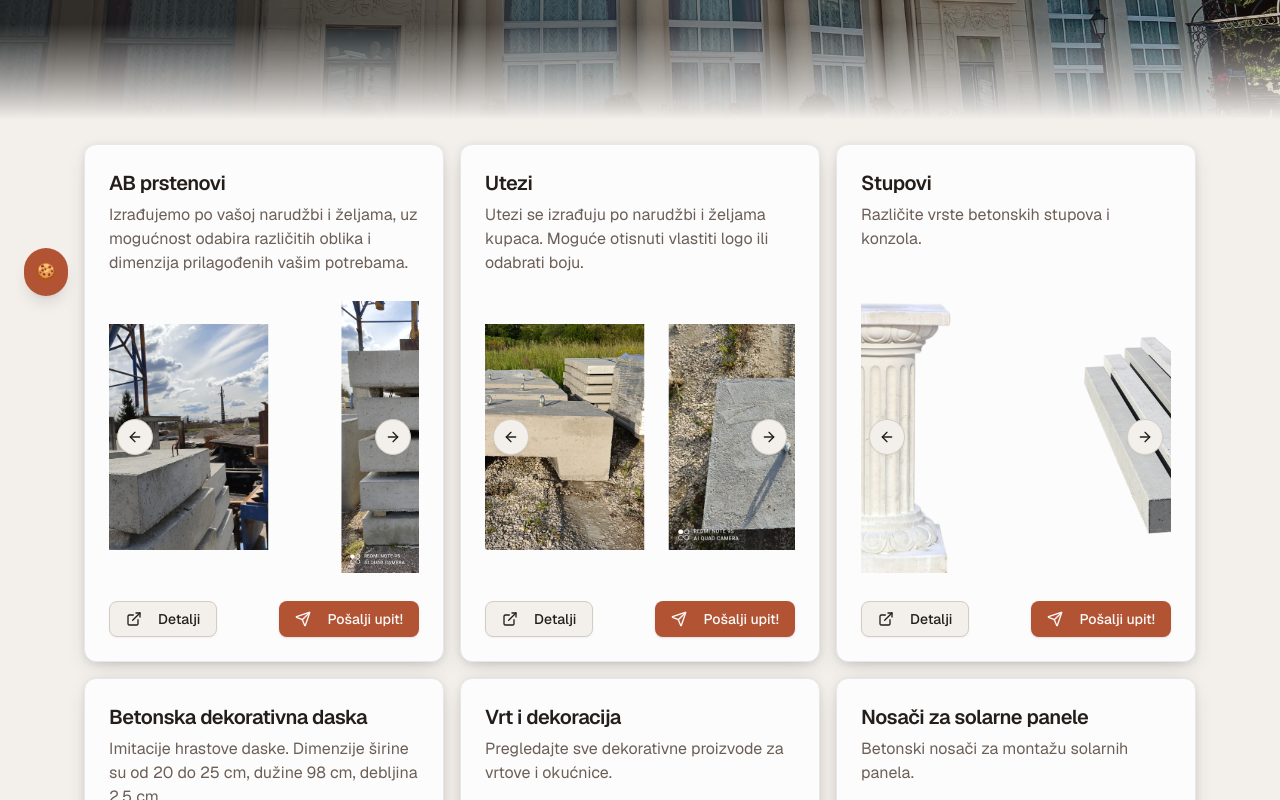
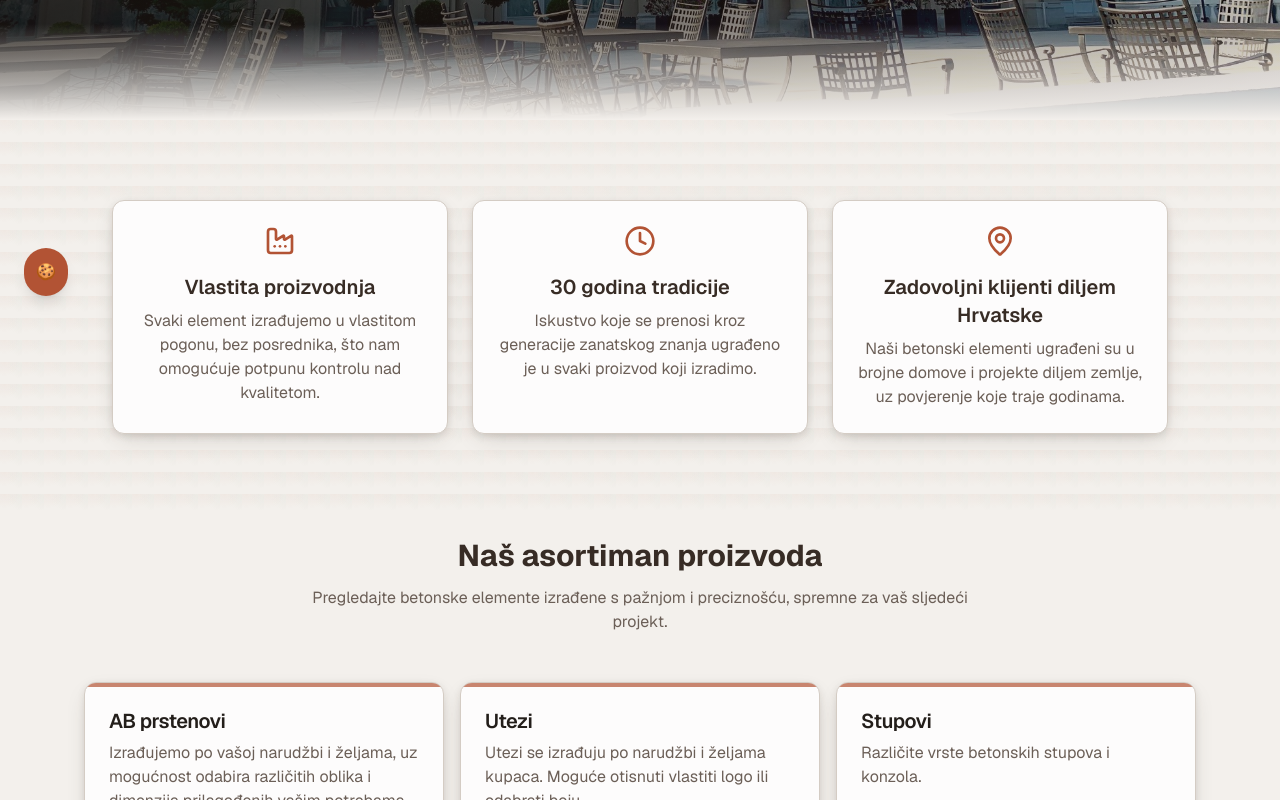
Before and after one commit to MarioZitko/vekom, a Next.js app: page / in a window 1280 px wide. Shown: the part 480-1280 px from the top of the page. Built offline with nearby package versions, Linux system fonts and the light colour scheme.

Commit message:
New images and main page revamp

```diff
--- a/package.json
+++ b/package.json
@@ -26,6 +26,7 @@
     "embla-carousel-autoplay": "^8.5.2",
     "embla-carousel-class-names": "^8.5.2",
     "embla-carousel-react": "^8.5.2",
+    "framer-motion": "^12.42.2",
     "lucide-react": "^0.475.0",
     "next": "^16.1.1",
     "next-sitemap": "^4.2.3",
--- a/src/app/o-nama/page.tsx
+++ b/src/app/o-nama/page.tsx
@@ -30,13 +30,13 @@ export default async function AboutPage() {
   return (
     <>
       <Hero
-        imageSrc="/images/about/cvjetnjak.jpeg"
+        imageSrc="/images/about/heroAbout.jpeg"
         imageAlt="Proizvodnja Vekom"
         heading="30 godina preciznosti u svakom elementu"
         subheading="Obiteljska tvrtka posvećena kvaliteti, a ne masovnoj proizvodnji — upoznajte priču iza svakog betonskog elementa koji izradimo."
         ctas={[{ href: '/proizvodi', label: 'Pogledaj proizvode', variant: 'primary' }]}
         heightClass="min-h-[60vh]"
-        offsetForHeader
+        objectPosition="center 80%"
       />
 
       <main className="flex flex-col items-center">
@@ -60,7 +60,7 @@ export default async function AboutPage() {
                   alt="Povijest tvrtke"
                   width={600}
                   height={400}
-                  className="rounded-lg object-cover shadow-soft-lg"
+                  className="rounded-lg object-cover "
                 />
               </div>
             </div>
--- a/src/app/page.tsx
+++ b/src/app/page.tsx
@@ -1,5 +1,7 @@
 import { CardWithCarousel } from '@/components/custom/CardWithCarousel';
 import { Hero } from '@/components/custom/Hero';
+import { TrustStrip } from '@/components/custom/TrustStrip';
+import { Reveal } from '@/components/custom/Reveal';
 import { parseData } from '@/lib/parseData';
 import type { Metadata } from 'next';
 
@@ -14,7 +16,17 @@ export default async function Home() {
   return (
     <>
       <Hero />
+      <TrustStrip />
       <main className="flex flex-col items-center justify-center p-6 md:px-12">
+        <Reveal className="text-center max-w-2xl mb-8 md:mb-12">
+          <h2 className="text-3xl font-bold text-secondary-foreground mb-3">
+            Naš asortiman proizvoda
+          </h2>
+          <p className="text-muted-foreground">
+            Pregledajte betonske elemente izrađene s pažnjom i preciznošću, spremne za vaš
+            sljedeći projekt.
+          </p>
+        </Reveal>
         <CardWithCarousel cards={cards} />
       </main>
     </>
--- a/src/components/custom/CardWithCarousel.tsx
+++ b/src/components/custom/CardWithCarousel.tsx
@@ -1,7 +1,7 @@
 'use client';
 
 import Link from 'next/link';
-import { useState, useEffect } from 'react';
+import { motion, useReducedMotion } from 'framer-motion';
 import {
   Card,
   CardContent,
@@ -23,28 +23,24 @@ import { ExternalLink } from 'lucide-react';
 import { CardWithCarouselProps } from './types';
 import { ContactDialog } from './ContactDialog';
 import Image from 'next/image';
+import { getMotionVariants } from '@/lib/motion';
 
 export function CardWithCarousel({ cards }: CardWithCarouselProps) {
-  const [windowWidth, setWindowWidth] = useState<number>(0);
-
-  useEffect(() => {
-    const updateWidth = () => setWindowWidth(window.innerWidth);
-    updateWidth();
-    window.addEventListener('resize', updateWidth);
-    return () => window.removeEventListener('resize', updateWidth);
-  }, []);
+  const prefersReducedMotion = useReducedMotion();
+  const { container, item } = getMotionVariants(prefersReducedMotion);
 
   return (
-    <div
-      className={`grid gap-4 ${
-        windowWidth < 640 ? 'grid-cols-1' : windowWidth < 1024 ? 'grid-cols-2' : 'grid-cols-3'
-      } place-items-center`}
+    <motion.div
+      className="grid gap-4 grid-cols-1 sm:grid-cols-2 lg:grid-cols-3 place-items-center"
+      variants={container}
+      initial="hidden"
+      whileInView="visible"
+      viewport={{ once: true, amount: 0.1 }}
     >
       {cards.map((card, index) => (
-        <Card
-          key={index}
-          className="w-full max-w-[320px] sm:max-w-[360px] flex flex-col shadow-soft hover:shadow-soft-lg transition-shadow"
-        >
+        <motion.div key={index} variants={item} className="w-full max-w-[320px] sm:max-w-[360px]">
+          <Card className="relative overflow-hidden flex flex-col border border-border shadow-soft transition-all duration-300 hover:-translate-y-1 hover:shadow-soft-lg hover:border-primary/30">
+            <div className="absolute inset-x-0 top-0 h-1 bg-primary/70" />
             <CardHeader>
               <CardTitle className="text-lg sm:text-xl">{card.title}</CardTitle>
               <CardDescription className="text-sm sm:text-base h-[70px] overflow-hidden">
@@ -114,7 +110,8 @@ export function CardWithCarousel({ cards }: CardWithCarouselProps) {
               <ContactDialog productName={card.title} />
             </CardFooter>
           </Card>
+        </motion.div>
       ))}
-    </div>
+    </motion.div>
   );
 }
--- a/src/components/custom/Header.tsx
+++ b/src/components/custom/Header.tsx
@@ -23,12 +23,14 @@ const navLinkClass = cn(
   'bg-transparent hover:bg-primary/10 hover:text-primary data-[state=open]:bg-primary/10 data-[state=open]:text-primary focus:bg-primary/10 focus:text-primary',
 );
 
+const TRANSPARENT_HEADER_ROUTES = ['/', '/o-nama'];
+
 export function Header({ categories }: HeaderProps) {
   const [isMobileMenuOpen, setMobileMenuOpen] = React.useState(false);
   const [isScrolled, setIsScrolled] = React.useState(false);
   const pathname = usePathname();
-  const isHome = pathname === '/';
-  const isTransparent = isHome && !isScrolled;
+  const isHeroRoute = pathname !== null && TRANSPARENT_HEADER_ROUTES.includes(pathname);
+  const isTransparent = isHeroRoute && !isScrolled;
 
   React.useEffect(() => {
     const onScroll = () => setIsScrolled(window.scrollY > 16);
@@ -60,15 +62,14 @@ export function Header({ categories }: HeaderProps) {
               href="/"
               className={cn(
                 'transition',
-                isTransparent ? 'text-white hover:text-white/80' : 'text-primary hover:text-primary/80',
+                isTransparent
+                  ? 'text-white hover:text-white/80'
+                  : 'text-primary hover:text-primary/80',
               )}
             >
               VEKOM
               <p
-                className={cn(
-                  'text-sm',
-                  isTransparent ? 'text-white/70' : 'text-muted-foreground',
-                )}
+                className={cn('text-sm', isTransparent ? 'text-white/70' : 'text-muted-foreground')}
               >
                 Proizvodnja građevinskih elemenata
               </p>
@@ -134,7 +135,12 @@ export function Header({ categories }: HeaderProps) {
                 <NavigationMenuLink asChild>
                   <Link
                     href="/"
-                    className={cn(navLinkClass, isTransparent ? 'text-white hover:bg-white/10 hover:text-white' : 'text-primary')}
+                    className={cn(
+                      navLinkClass,
+                      isTransparent
+                        ? 'text-white hover:bg-white/10 hover:text-white'
+                        : 'text-primary',
+                    )}
                   >
                     Početna
                   </Link>
@@ -144,7 +150,13 @@ export function Header({ categories }: HeaderProps) {
               {/* Proizvodi opens /proizvodi & has dropdown */}
               <NavigationMenuItem>
                 <NavigationMenuTrigger
-                  className={cn(navLinkClass, isTransparent ? 'text-white hover:bg-white/10 hover:text-white data-[state=open]:bg-white/10 data-[state=open]:text-white' : 'text-primary')}
+                  className={cn(
+                    navLinkClass,
+                    isTransparent
+                      ? 'text-white hover:bg-white/10 hover:text-white data-[state=open]:bg-white/10 data-[state=open]:text-white'
+                      : 'text-primary',
+                  )}
+                  onClick={() => (window.location.href = '/proizvodi')}
                 >
                   Proizvodi
                 </NavigationMenuTrigger>
@@ -168,7 +180,12 @@ export function Header({ categories }: HeaderProps) {
                 <NavigationMenuLink asChild>
                   <Link
                     href="/o-nama"
-                    className={cn(navLinkClass, isTransparent ? 'text-white hover:bg-white/10 hover:text-white' : 'text-primary')}
+                    className={cn(
+                      navLinkClass,
+                      isTransparent
+                        ? 'text-white hover:bg-white/10 hover:text-white'
+                        : 'text-primary',
+                    )}
                   >
                     O nama
                   </Link>
@@ -179,7 +196,12 @@ export function Header({ categories }: HeaderProps) {
                 <NavigationMenuLink asChild>
                   <Link
                     href="/kontakt"
-                    className={cn(navLinkClass, isTransparent ? 'text-white hover:bg-white/10 hover:text-white' : 'text-primary')}
+                    className={cn(
+                      navLinkClass,
+                      isTransparent
+                        ? 'text-white hover:bg-white/10 hover:text-white'
+                        : 'text-primary',
+                    )}
                   >
                     Kontakt | Kako do nas
                   </Link>
@@ -194,7 +216,10 @@ export function Header({ categories }: HeaderProps) {
 
         {/* Mobile Menu Button */}
         <button
-          className={cn('lg:hidden focus:outline-none', isTransparent ? 'text-white' : 'text-primary')}
+          className={cn(
+            'lg:hidden focus:outline-none',
+            isTransparent ? 'text-white' : 'text-primary',
+          )}
           onClick={() => setMobileMenuOpen(!isMobileMenuOpen)}
         >
           {isMobileMenuOpen ? <X className="w-6 h-6" /> : <Menu className="w-6 h-6" />}
--- a/src/components/custom/Hero.tsx
+++ b/src/components/custom/Hero.tsx
@@ -15,6 +15,7 @@ interface HeroProps {
   ctas?: HeroCta[];
   heightClass?: string;
   offsetForHeader?: boolean;
+  objectPosition?: string;
 }
 
 const defaultCtas: HeroCta[] = [
@@ -30,6 +31,7 @@ export function Hero({
   ctas = defaultCtas,
   heightClass = 'h-[75vh]',
   offsetForHeader = false,
+  objectPosition = 'center',
 }: HeroProps) {
   return (
     <section
@@ -38,7 +40,14 @@ export function Hero({
     >
       {/* Background Image */}
       <div className="absolute inset-0 w-full h-full">
-        <Image src={imageSrc} alt={imageAlt} fill className="object-cover object-top" priority />
+        <Image
+          src={imageSrc}
+          alt={imageAlt}
+          fill
+          className="object-cover"
+          style={{ objectPosition }}
+          priority
+        />{' '}
         {/* Warm Overlay for Better Readability */}
         <div className="absolute inset-0 bg-gradient-to-t from-[hsl(25,20%,8%)]/90 via-[hsl(20,25%,10%)]/75 to-[hsl(15,30%,15%)]/50 md:bg-gradient-to-r md:from-[hsl(25,20%,8%)]/85 md:via-[hsl(20,25%,10%)]/60 md:to-[hsl(15,30%,15%)]/30"></div>
         {/* Bottom fade into page background */}
--- /dev/null
+++ b/src/components/custom/TrustStrip.tsx
@@ -0,0 +1,58 @@
+'use client';
+
+import { motion, useReducedMotion } from 'framer-motion';
+import { Factory, Clock, MapPin } from 'lucide-react';
+import { Card, CardContent } from '@/components/ui/card';
+import { getMotionVariants } from '@/lib/motion';
+
+const items = [
+  {
+    icon: Factory,
+    title: 'Vlastita proizvodnja',
+    description:
+      'Svaki element izrađujemo u vlastitom pogonu, bez posrednika, što nam omogućuje potpunu kontrolu nad kvalitetom.',
+  },
+  {
+    icon: Clock,
+    title: '30 godina tradicije',
+    description:
+      'Iskustvo koje se prenosi kroz generacije zanatskog znanja ugrađeno je u svaki proizvod koji izradimo.',
+  },
+  {
+    icon: MapPin,
+    title: 'Zadovoljni klijenti diljem Hrvatske',
+    description:
+      'Naši betonski elementi ugrađeni su u brojne domove i projekte diljem zemlje, uz povjerenje koje traje godinama.',
+  },
+];
+
+export function TrustStrip() {
+  const prefersReducedMotion = useReducedMotion();
+  const { container, item } = getMotionVariants(prefersReducedMotion);
+
+  return (
+    <section className="w-full py-16 md:py-20 bg-brand-wash bg-dot-grid">
+      <motion.div
+        className="container mx-auto px-6 lg:px-12 max-w-6xl grid gap-6 sm:grid-cols-3"
+        variants={container}
+        initial="hidden"
+        whileInView="visible"
+        viewport={{ once: true, amount: 0.2 }}
+      >
+        {items.map((value) => (
+          <motion.div key={value.title} variants={item}>
+            <Card className="h-full border-border shadow-soft">
+              <CardContent className="pt-6 text-center">
+                <value.icon className="w-8 h-8 mx-auto text-primary mb-4" />
+                <h3 className="text-xl font-semibold text-secondary-foreground mb-2">
+                  {value.title}
+                </h3>
+                <p className="text-muted-foreground">{value.description}</p>
+              </CardContent>
+            </Card>
+          </motion.div>
+        ))}
+      </motion.div>
+    </section>
+  );
+}
--- /dev/null
+++ b/src/lib/motion.ts
@@ -0,0 +1,37 @@
+import type { Variants } from 'framer-motion';
+
+export const staggerContainer: Variants = {
+  hidden: {},
+  visible: {
+    transition: {
+      staggerChildren: 0.12,
+      delayChildren: 0.05,
+    },
+  },
+};
+
+export const fadeUpItem: Variants = {
+  hidden: { opacity: 0, y: 24 },
+  visible: {
+    opacity: 1,
+    y: 0,
+    transition: { duration: 0.5, ease: [0.22, 1, 0.36, 1] },
+  },
+};
+
+const reducedMotionContainer: Variants = {
+  hidden: {},
+  visible: {},
+};
+
+const reducedMotionItem: Variants = {
+  hidden: { opacity: 0 },
+  visible: { opacity: 1, transition: { duration: 0.01 } },
+};
+
+export function getMotionVariants(prefersReducedMotion: boolean | null) {
+  if (prefersReducedMotion) {
+    return { container: reducedMotionContainer, item: reducedMotionItem };
+  }
+  return { container: staggerContainer, item: fadeUpItem };
+}
```
Also changed, not shown: public/images/about/heroAbout.jpeg (added), 1 other file (tests, documents, lock files or other folders). Lines whose indentation alone changed are shown as unchanged.
